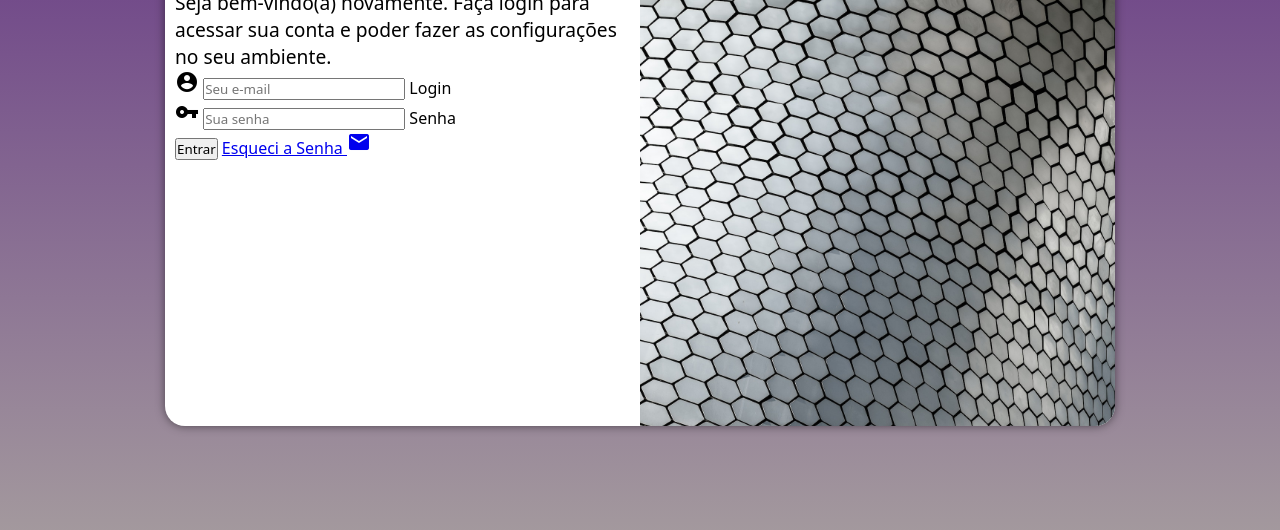
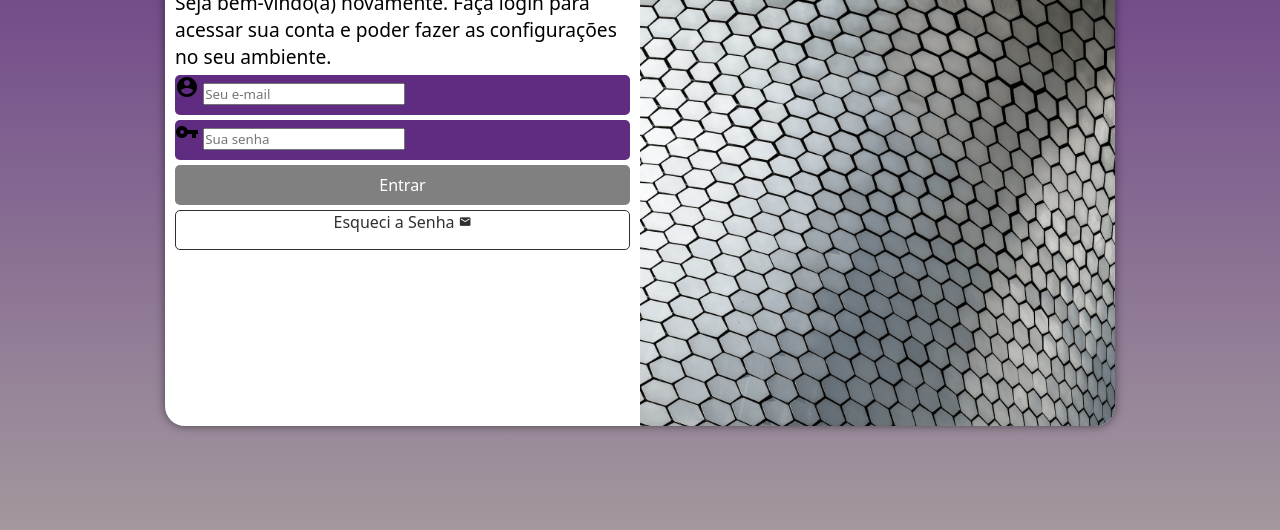
Before and after one commit to Leonardo-de-Castro/Projeto-Login, a plain HTML site: page index.html in a window 1280 px wide. Shown: the part 224-754 px from the top of the page. Drawn offline with Linux system fonts and the light colour scheme.

Commit message:
atualização do login

```diff
--- a/estilos/style.css
+++ b/estilos/style.css
@@ -14,7 +14,7 @@ body,html {
 }
 
 main {
-    position: relative;
+    position:relative;
     height: 100vh;
     width: 100vw;
 }
@@ -58,3 +58,54 @@ div#formulario > h1 {
 div#formulario > p {
     font-size: 0.8em;
 }
+
+form > div.campo {
+    background-color: #5f2c82;
+    display: block;
+    width: 100%;
+    height: 40px;
+    border-radius: 5px;
+    margin: 5px 0px;
+}
+
+div.campo > label {
+    display: none;
+}
+
+form > input[type=submit] {
+    display:block;
+    font-size: 1em;
+    width: 100%;
+    height: 40px;
+    background-color: gray;
+    color: white;
+    border: none;
+    border-radius: 5px;
+}
+
+form > input[type=submit]:hover {
+    background-color: rgb(48, 48, 48);
+
+}
+
+form > a.botao {
+    display: block;
+    text-align: center;
+    font-size: 1em;
+    width: 100%;
+    height: 40px;
+    margin-top: 5px;
+    background-color: white;
+    color: rgb(48, 48, 48);
+    border: 1px solid rgb(48, 48, 48);
+    border-radius: 5px;
+    text-decoration: none;
+}
+
+form > a.botao:hover {
+    background-color: gray;
+}
+
+form > a.botao > span {
+    font-size: 0.8em;
+}
--- a/index.html
+++ b/index.html
@@ -18,23 +18,37 @@
             <div id="formulario">
                 <h1>Login</h1>
                 <p>Seja bem-vindo(a) novamente. Faça login para acessar sua conta e poder fazer as configurações no seu ambiente.</p>
+
                 <form action="login.php" method="post" autocomplete="on">
                     <div class="campo">
+
                         <span class="material-icons">
                             account_circle
                             </span>
+
                         <input type="email" name="login" id="ilogin" placeholder="Seu e-mail"  autocomplete="email" required maxlength="30">
+
                         <label for="ilogin">Login</label>
+
                     </div>
+
+
                     <div class="campo">
+
                         <span class="material-icons">
                             vpn_key
                             </span>
+
                        <input type="password" name="senha" id="isenha" placeholder="Sua senha" autocomplete="current-password" required minlength="8" maxlength="20">
+
                         <label for="isenha">Senha</label>
+
                     </div>
+
                     <input type="submit" value="Entrar">
-                    <a href="esqueci.html">Esqueci a Senha  <span class="material-icons">mail </span> </a>
+
+                    <a href="esqueci.html" class="botao">Esqueci a Senha  <span class="material-icons">mail </span> </a>
+
                 </form>
             </div>
         </section>
```
